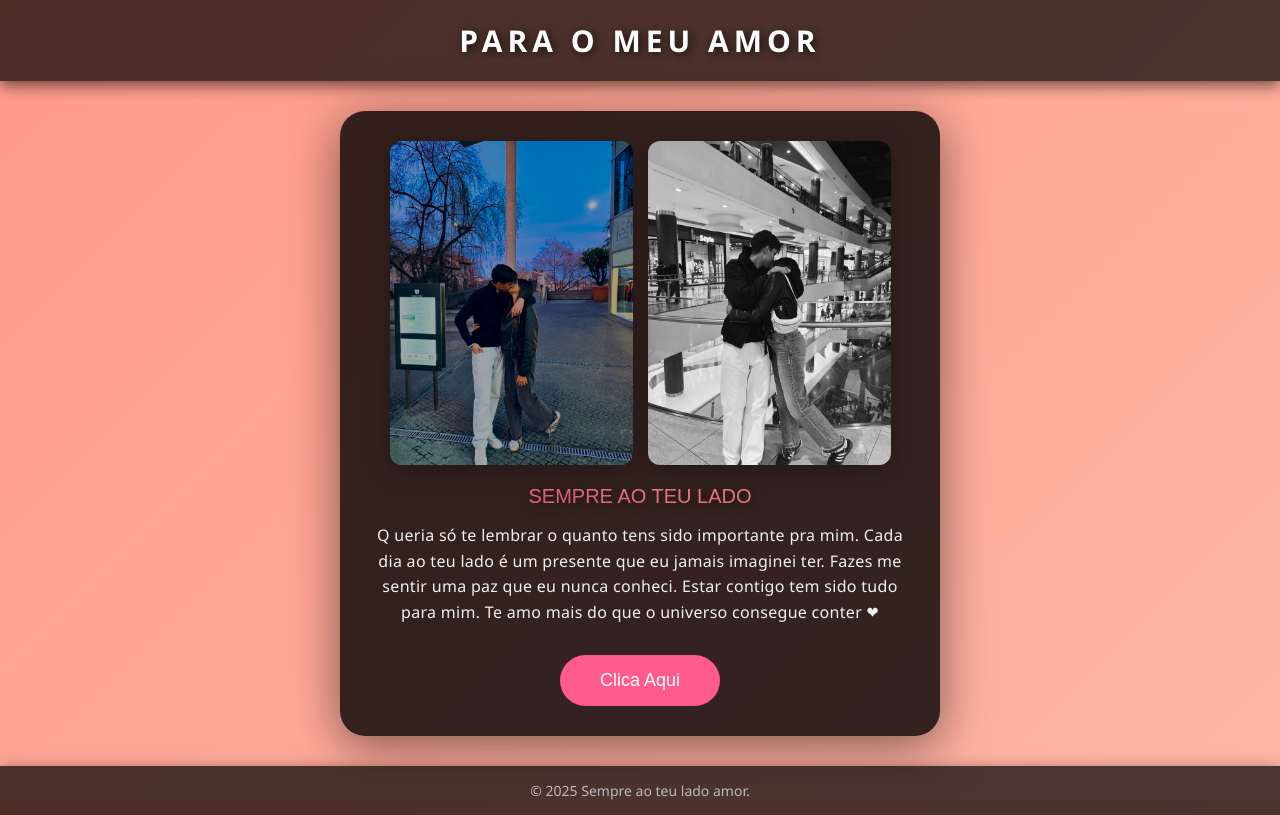
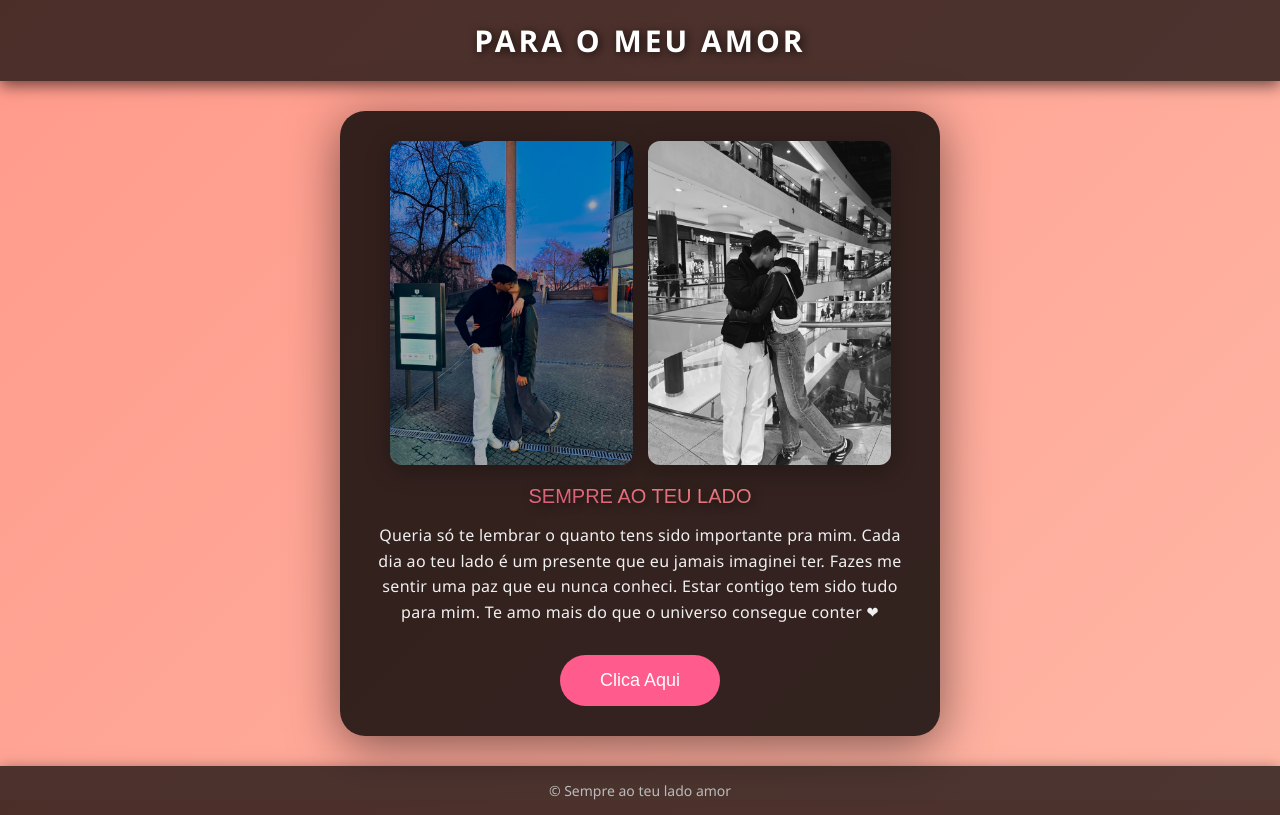
Before and after one commit to peterdevelepor/new, a plain HTML site: page index.html in a window 1280 px wide. Drawn offline with Linux system fonts and the light colour scheme.

Commit message:
Update index.html

```diff
--- a/index.html
+++ b/index.html
@@ -35,7 +35,7 @@
 
         header h1 {
             font-size: 30px;
-            letter-spacing: 5px;
+            letter-spacing: 3px;
             color: #fff;
             text-shadow: 2px 2px 10px rgba(0, 0, 0, 0.7);
         }
@@ -180,13 +180,13 @@
 
         <div class="title">Sempre Ao Teu Lado</div>
         <div class="message">
-                Q    ueria só te lembrar o quanto tens sido importante pra mim. Cada dia ao teu lado é um presente que eu jamais imaginei ter. Fazes me sentir uma paz que eu nunca conheci. Estar contigo tem sido tudo para mim.  Te amo mais do que o universo consegue conter ❤
+                Queria só te lembrar o quanto tens sido importante pra mim. Cada dia ao teu lado é um presente que eu jamais imaginei ter. Fazes me sentir uma paz que eu nunca conheci. Estar contigo tem sido tudo para mim.  Te amo mais do que o universo consegue conter ❤
         </div>
         <button class="button" onclick="alert('Amo-te muito! ❤')">Clica Aqui</button>
     </div>
 
     <footer>
-        <p>&copy; 2025 Sempre ao teu lado amor.</p>
+        <p>&copy; Sempre ao teu lado amor</p>
     </footer>
 </body>
 </html>
```
